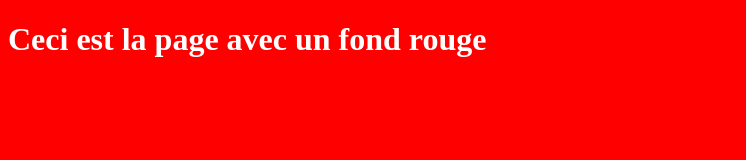
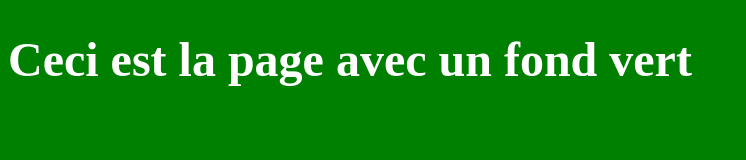
Before and after one commit to julien92git/23av1, a plain HTML site: page index.html in a window 1280 px wide. Shown: the whole page, without its empty margins (0-746 px from the left). Drawn offline with Linux system fonts and the light colour scheme.

Commit message:
fond vert et plus grande police

```diff
--- a/index.html
+++ b/index.html
@@ -6,12 +6,13 @@
     <title>Ma Page</title>
     <style>
         body {
-            background-color: red;
-            color: white; /* Change la couleur du texte pour qu'elle soit lisible sur le fond rouge */
+            background-color: green;
+            color: white; /* Change la couleur du texte pour qu'elle soit lisible sur le fond vert */
+            font-size: 24px; /* Augmente la taille de la police à 24 pixels */
         }
     </style>
 </head>
 <body>
-    <h1>Ceci est la page avec un fond rouge</h1>
+    <h1>Ceci est la page avec un fond vert</h1>
 </body>
 </html>
```
